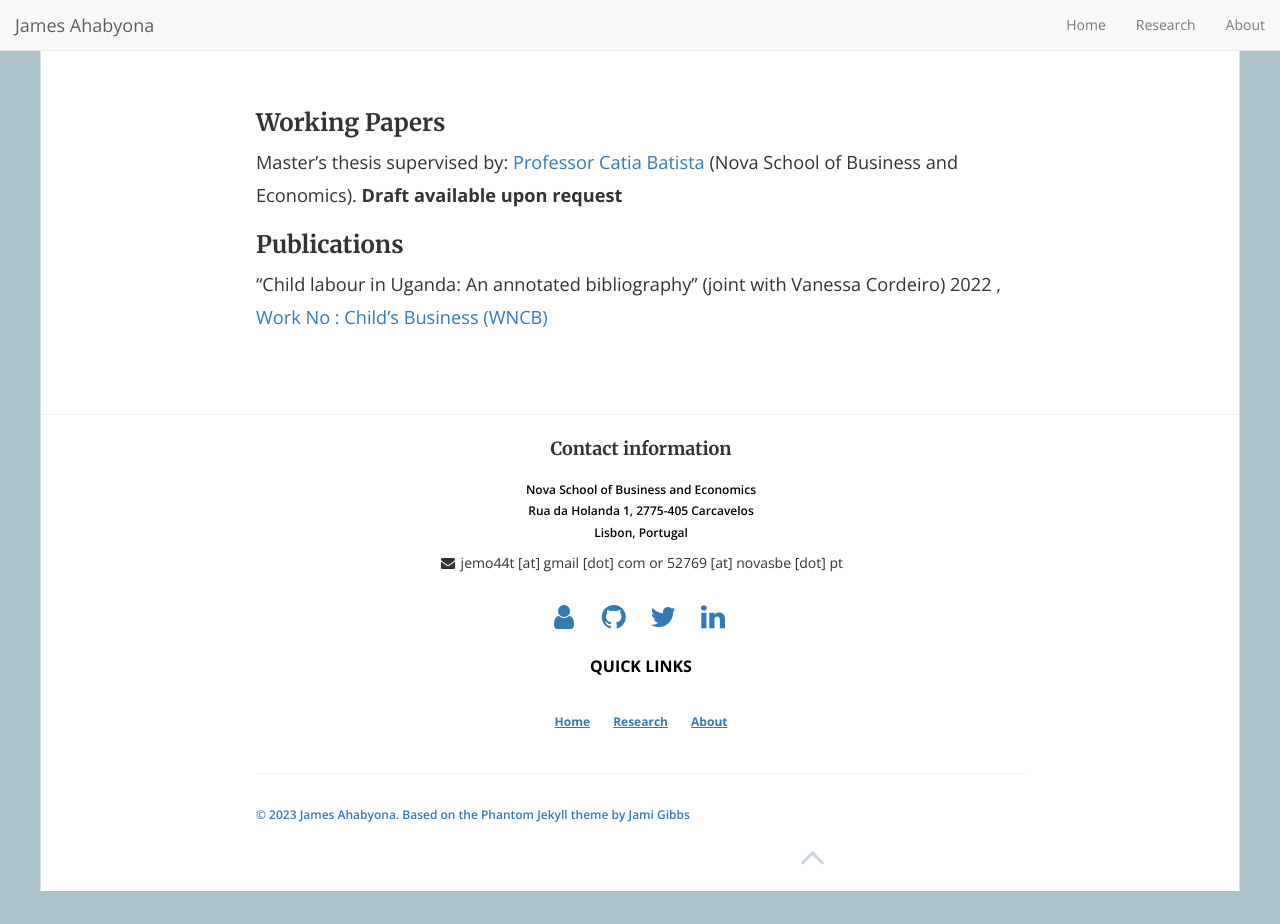
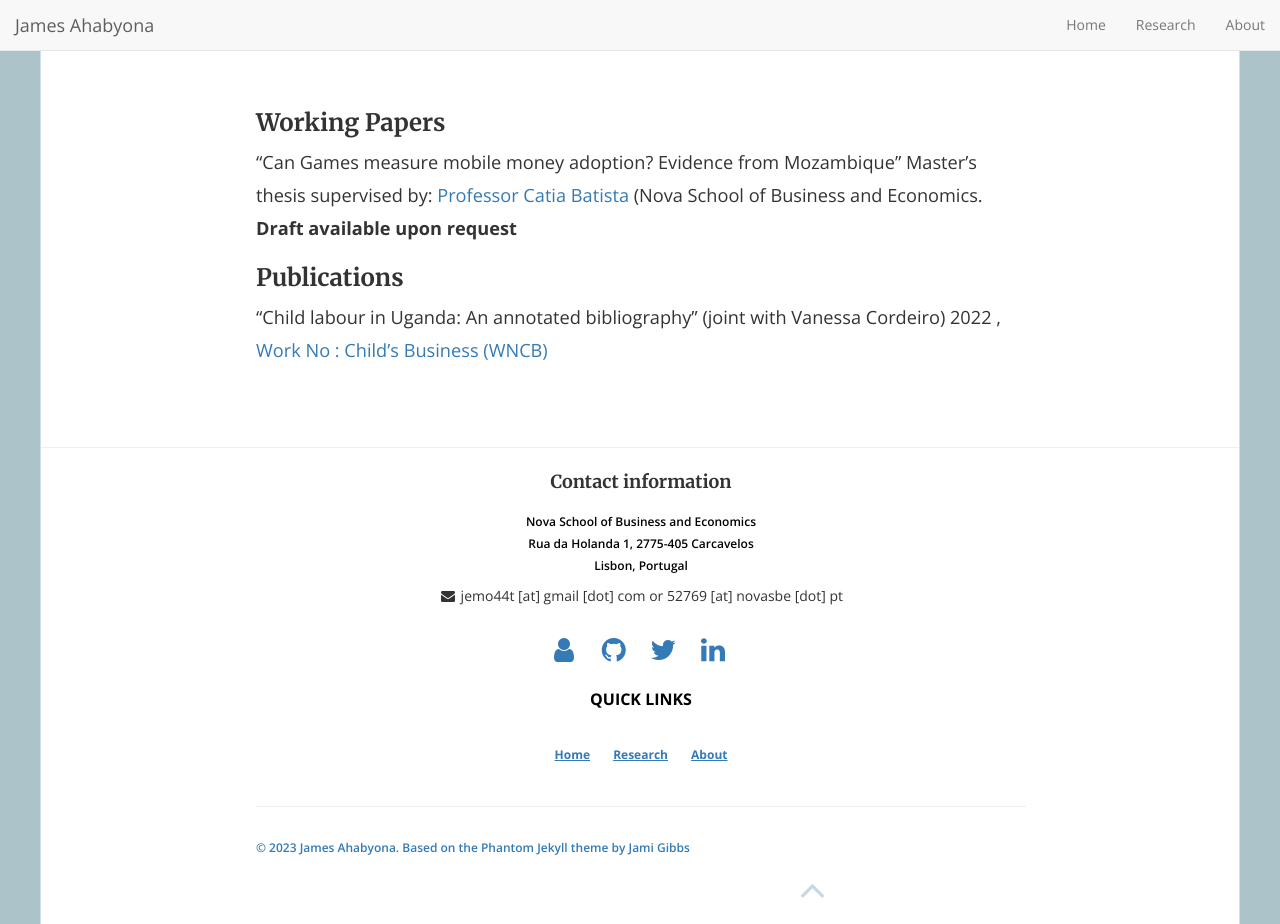
Before and after one commit to mariaelenaguer/mariaelenaguer.github.io, a Jekyll site: the page built from Research.md, in a window 1280 px wide and 924 px high. Built offline with Jekyll 4.4.1, drawn with Linux system fonts in a browser that asks for light colours; nearby versions of some CDN libraries.

Commit message:
Update Research.md

```diff
--- a/Research.md
+++ b/Research.md
@@ -4,8 +4,8 @@ title: Research
 permalink: /Research/
 ---
 ### Working Papers
-
- Master’s thesis supervised by:  [Professor Catia Batista](https://www.catiabatista.org/) (Nova School of Business and Economics). <b>Draft available upon request</b>
+ "Can Games measure mobile money adoption? Evidence from Mozambique"
+ Master’s thesis supervised by:  [Professor Catia Batista](https://www.catiabatista.org/) (Nova School of Business and Economics. <b>Draft available upon request</b>
 
 ### Publications
 
```
